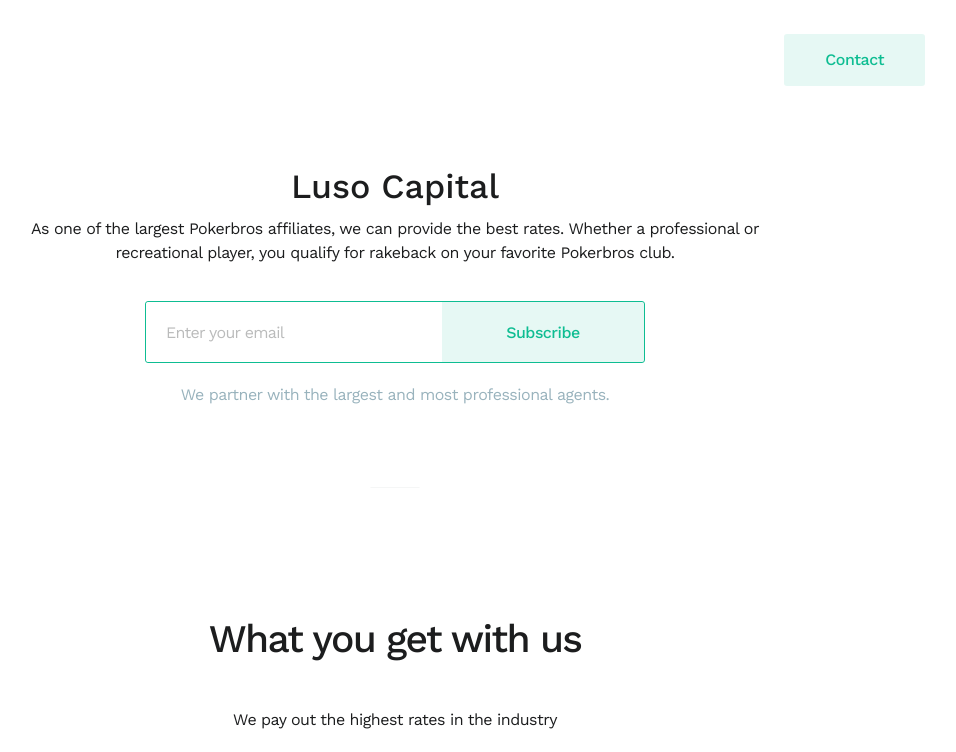
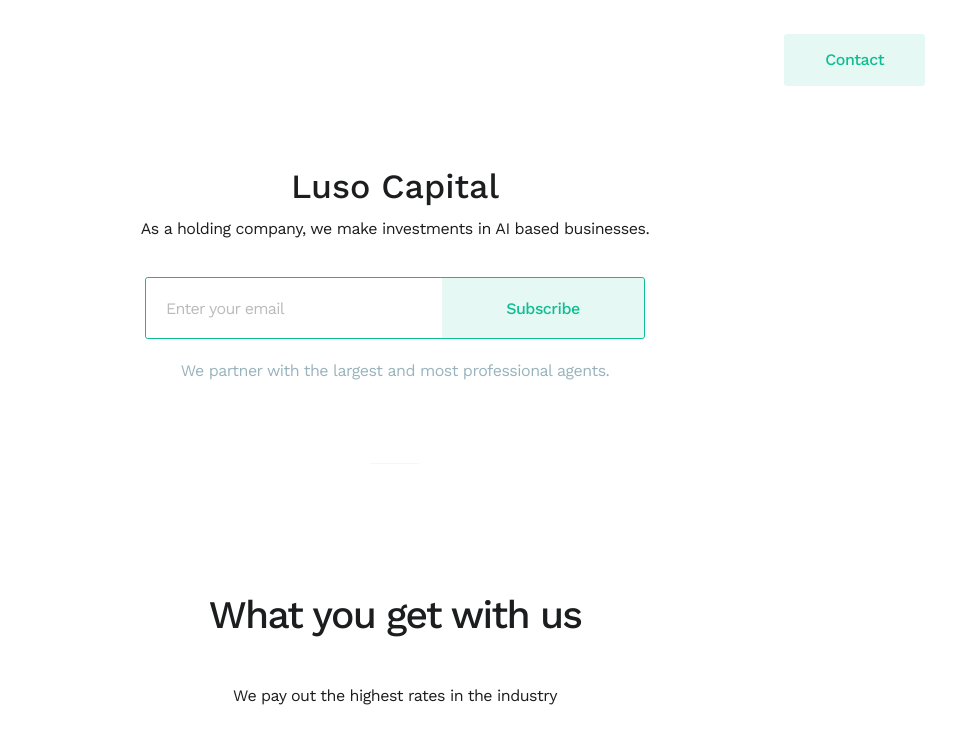
Before and after one commit to Steven4294/pokerbros, a website: page index.html in a window 1280 px wide. Shown: the top 752 px of the page, without its empty margins (245-1201 px from the left). Drawn offline with nearby package versions, Linux system fonts and the light colour scheme.

Commit message:
redeploy

```diff
--- a/index.html
+++ b/index.html
@@ -53,12 +53,9 @@
 					Luso Capital
 					<small>
 
-						As one of the largest Pokerbros affiliates, we can provide the best rates.
-
-						Whether a professional or recreational player, you qualify for rakeback on your favorite Pokerbros club.
+						As a holding company, we make investments in AI based businesses.
 
 
-  <!-- <strong class="txt--accent">Pokerbros</strong>. -->
 
 					</small>
 				</h1>
```
Also changed, not shown: package.json (+2 -7 lines).
